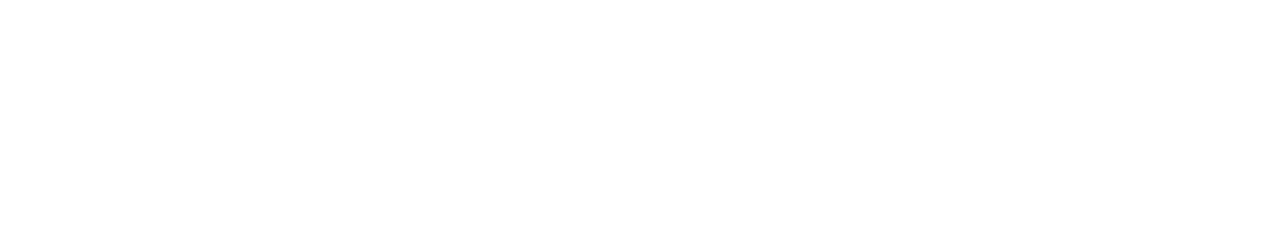
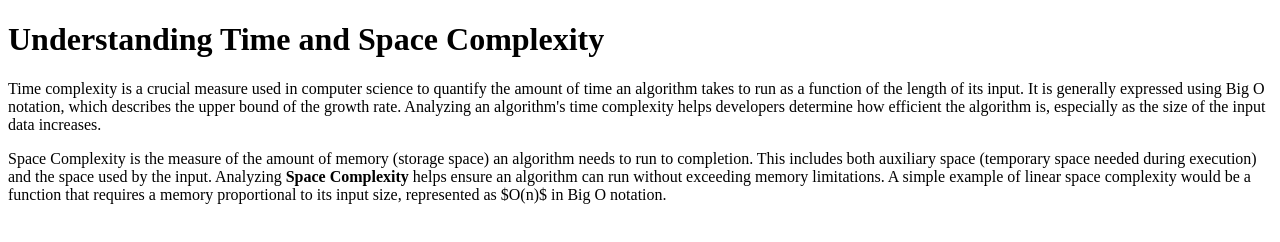
Before and after one commit to acciojob/time-and-space-complexity-AdityaBhosale22, a website: page main.html in a window 1280 px wide. Drawn offline with Linux system fonts and the light colour scheme.

Commit message:
created a submission

```diff
--- a/main.html
+++ b/main.html
@@ -7,7 +7,15 @@
 </head>
 
 <body>
-	<!-- the entire body must be written by student -->
+	<h1>Understanding Time and Space Complexity</h1>
+
+    <p>
+        Time complexity is a crucial measure used in computer science to quantify the amount of time an algorithm takes to run as a function of the length of its input. It is generally expressed using Big O notation, which describes the upper bound of the growth rate. Analyzing an algorithm's time complexity helps developers determine how efficient the algorithm is, especially as the size of the input data increases.
+    </p>
+
+    <p>
+        Space Complexity is the measure of the amount of memory (storage space) an algorithm needs to run to completion. This includes both auxiliary space (temporary space needed during execution) and the space used by the input. Analyzing <b>Space Complexity</b> helps ensure an algorithm can run without exceeding memory limitations. A simple example of linear space complexity would be a function that requires a memory proportional to its input size, represented as $O(n)$ in Big O notation.
+    </p>
     <script type="text/javascript" src="./script.js">
 </script>
 
```
